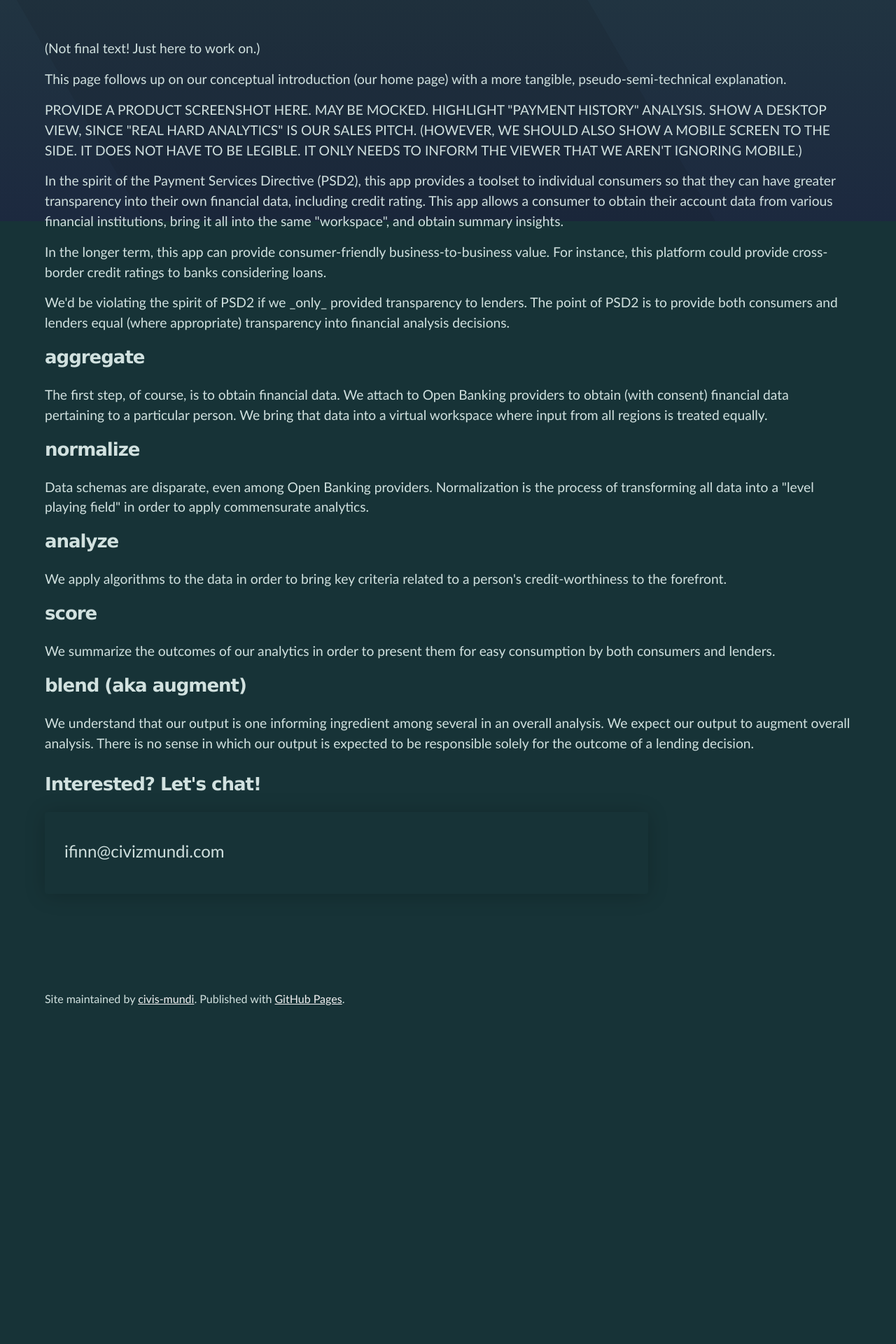
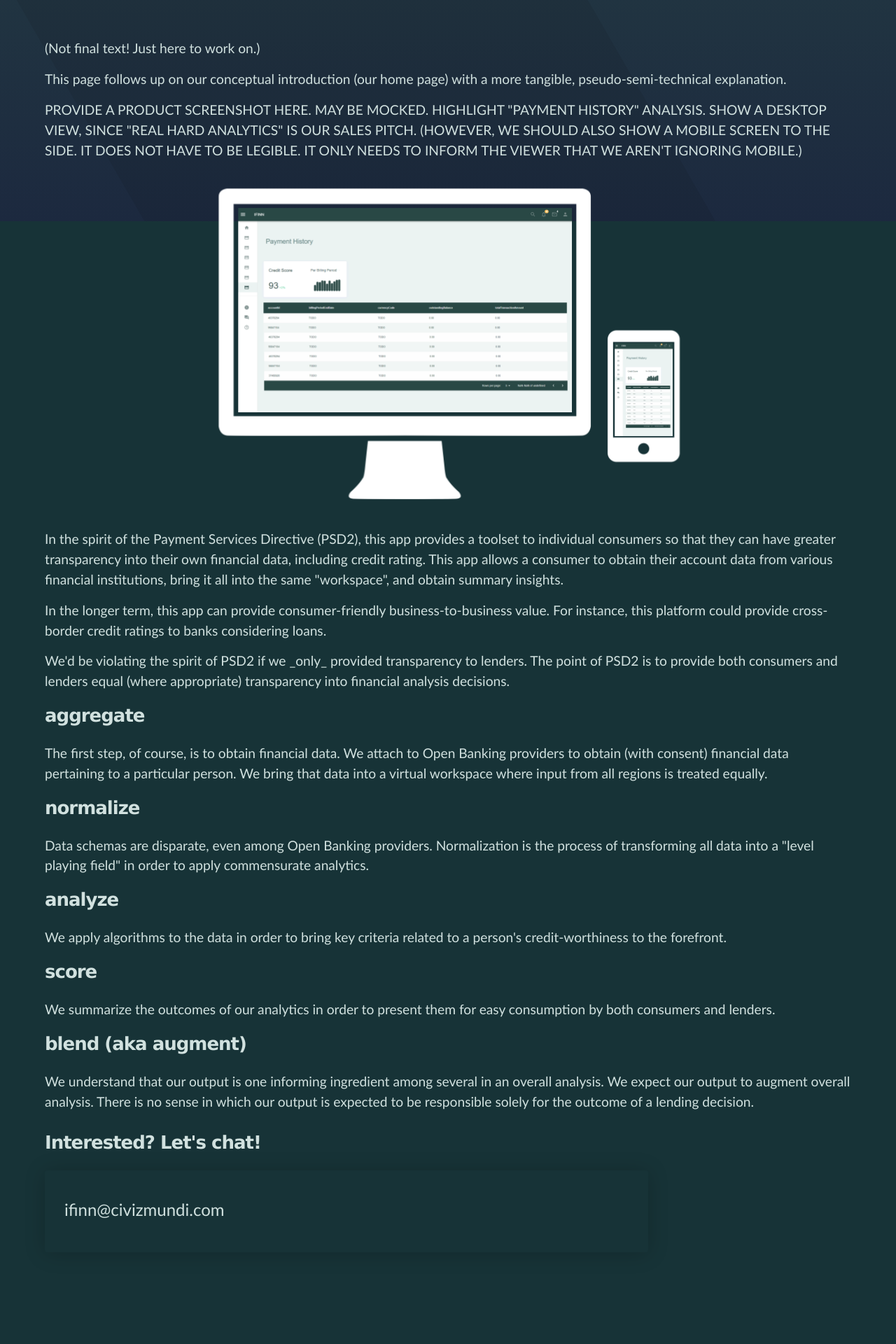
Before and after one commit to civis-mundi/civis-mundi.github.io, a Jekyll site: the page built from product/index.html, in a window 1280 px wide. Shown: the part 584-2504 px from the top of the page at 70% size. Built offline with Jekyll 4.4.1, drawn with Linux system fonts in a browser that asks for light colours; before the commit the page ends 2062 px from its top, so only the background shows below that.

Commit message:
#2 Product illustration.

```diff
--- a/_sass/styles.scss
+++ b/_sass/styles.scss
@@ -1,3 +1,5 @@
 $body_background_color: #173337;
+$body_background_color-darker: #06130E;
+$body_background_color-darkest: #020D09;
 $shadow_color: #00000033;
 $font_color: #d1e1df;
--- a/product/index.html
+++ b/product/index.html
@@ -23,6 +23,11 @@ layout: default
         SHOW A MOBILE SCREEN TO THE SIDE. IT DOES NOT HAVE TO BE LEGIBLE. IT ONLY NEEDS TO INFORM
         THE VIEWER THAT WE AREN'T IGNORING MOBILE.)
     </p>
+</div>
+<div class="content-illustration">
+    <img src="../img/civis-mundi-02.png" style="border:0; box-shadow: none;">
+</div>
+<div class="content-story-section">
     <p>
         In the spirit of the <b>Payment Services Directive (PSD2)</b>, this app provides a toolset to
         individual consumers so that they can have greater transparency into their own financial data,
```
Also changed, not shown: img/civis-mundi-02.png (added), 1 other file.
